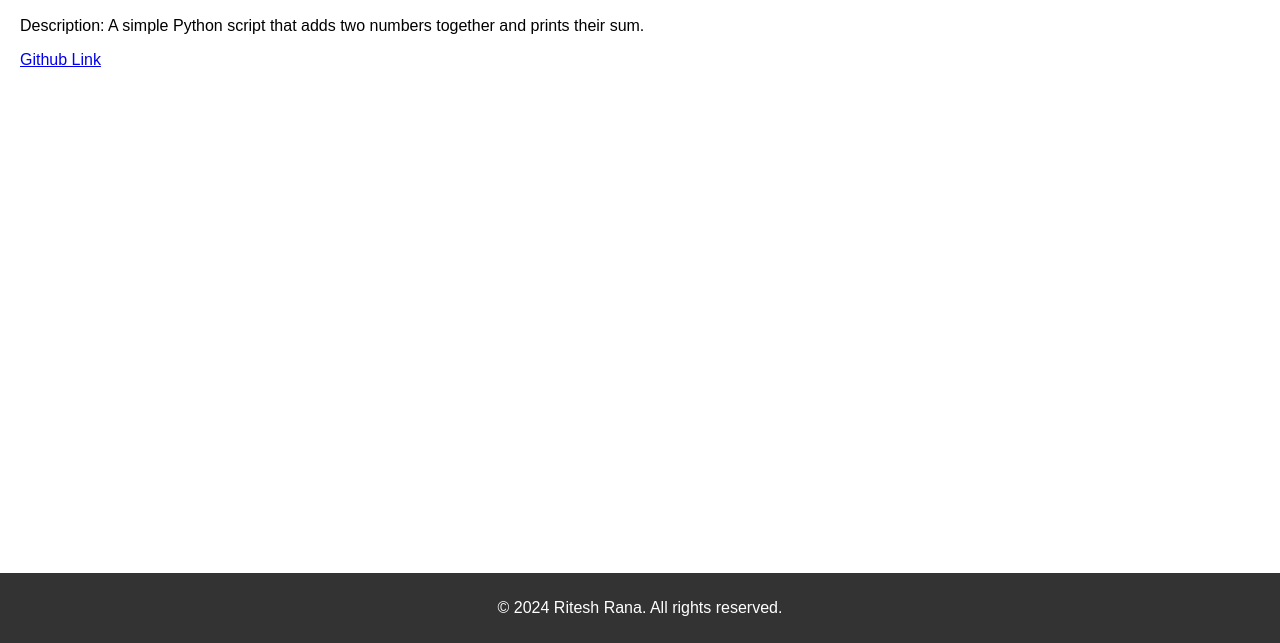
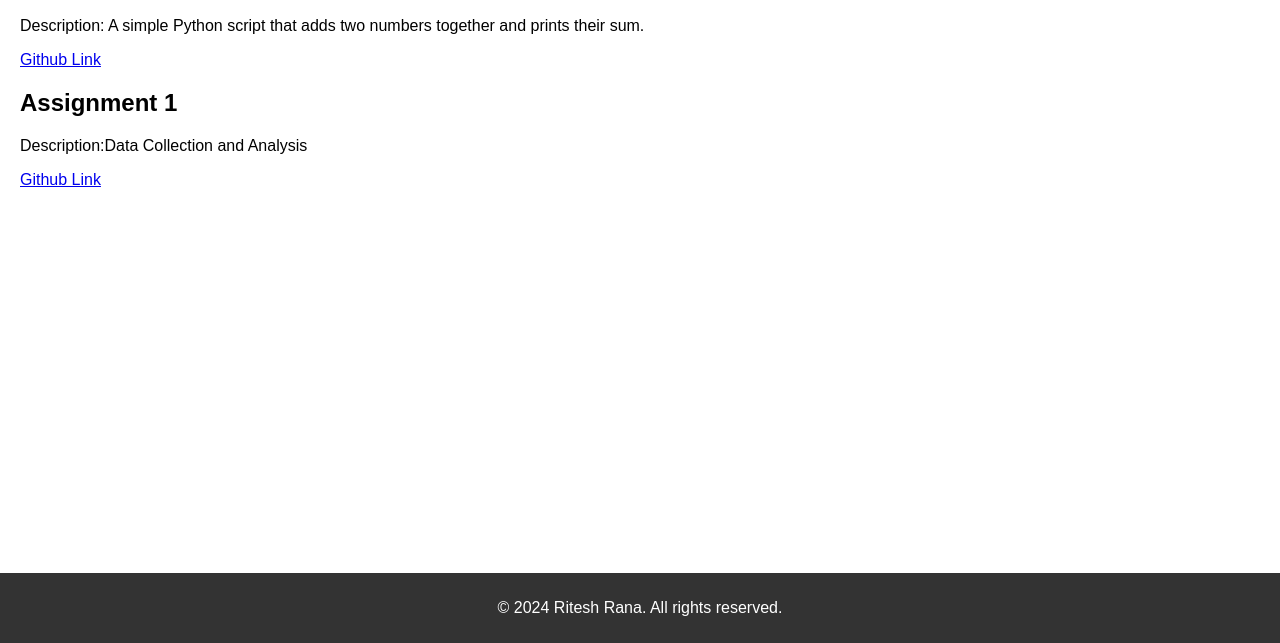
Before and after one commit to riteshr19/ritesh.github.io, a plain HTML site: page assignments.html in a window 1280 px wide. Shown: the part 157-800 px from the top of the page. Drawn offline with Linux system fonts and the light colour scheme.

Commit message:
Update assignments.html

```diff
--- a/assignments.html
+++ b/assignments.html
@@ -25,6 +25,11 @@
                 <h2>Assignment 0</h2>
                 <p>Description: A simple Python script that adds two numbers together and prints their sum.</p>
                 <p><a href="https://github.com/riteshr19/ritesh19-assignment-0">Github Link</a></p>
+
+            <section id="assignment-1">
+                <h2>Assignment 1</h2>
+                <p>Description:Data Collection and Analysis</p>
+                <p><a href="https://github.com/riteshr19/ritesh19-assignment-1">Github Link</a></p>
             </section>
             <!-- Add additional assignments below -->
         </section>
```
